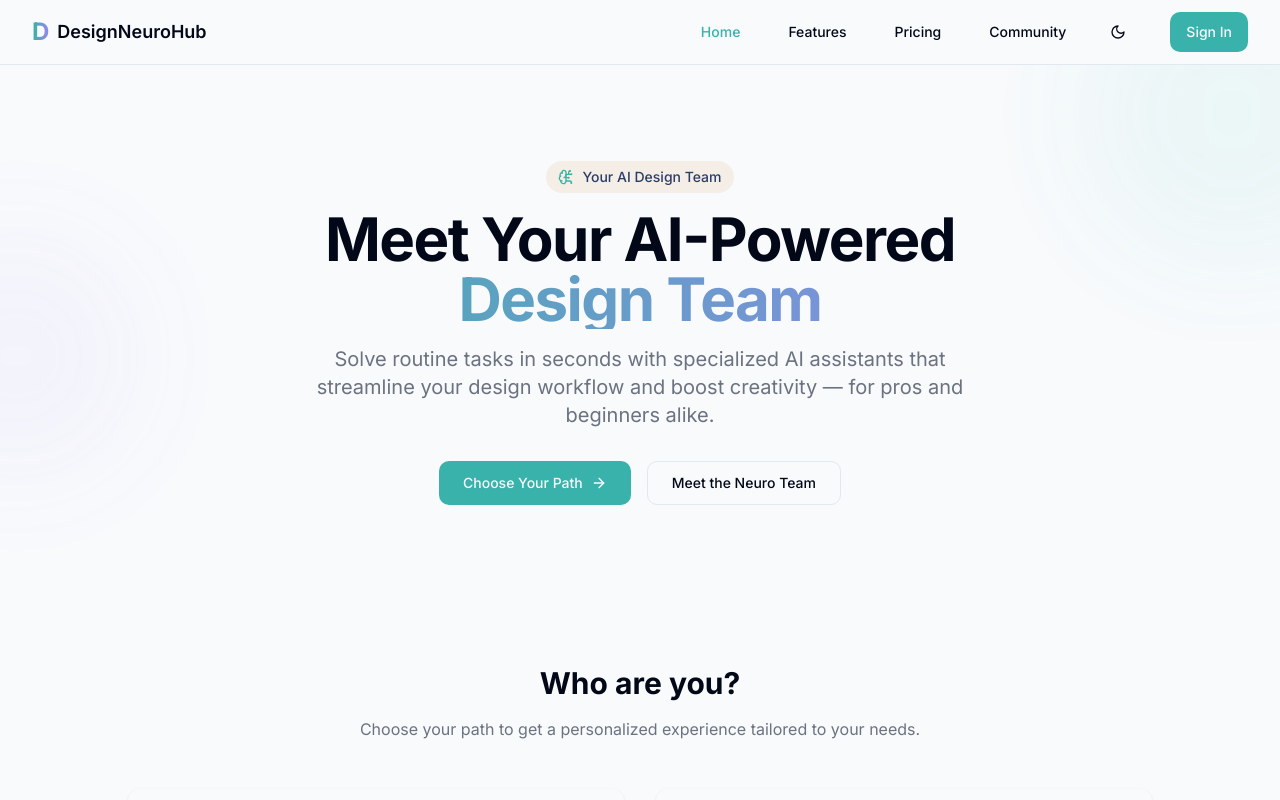
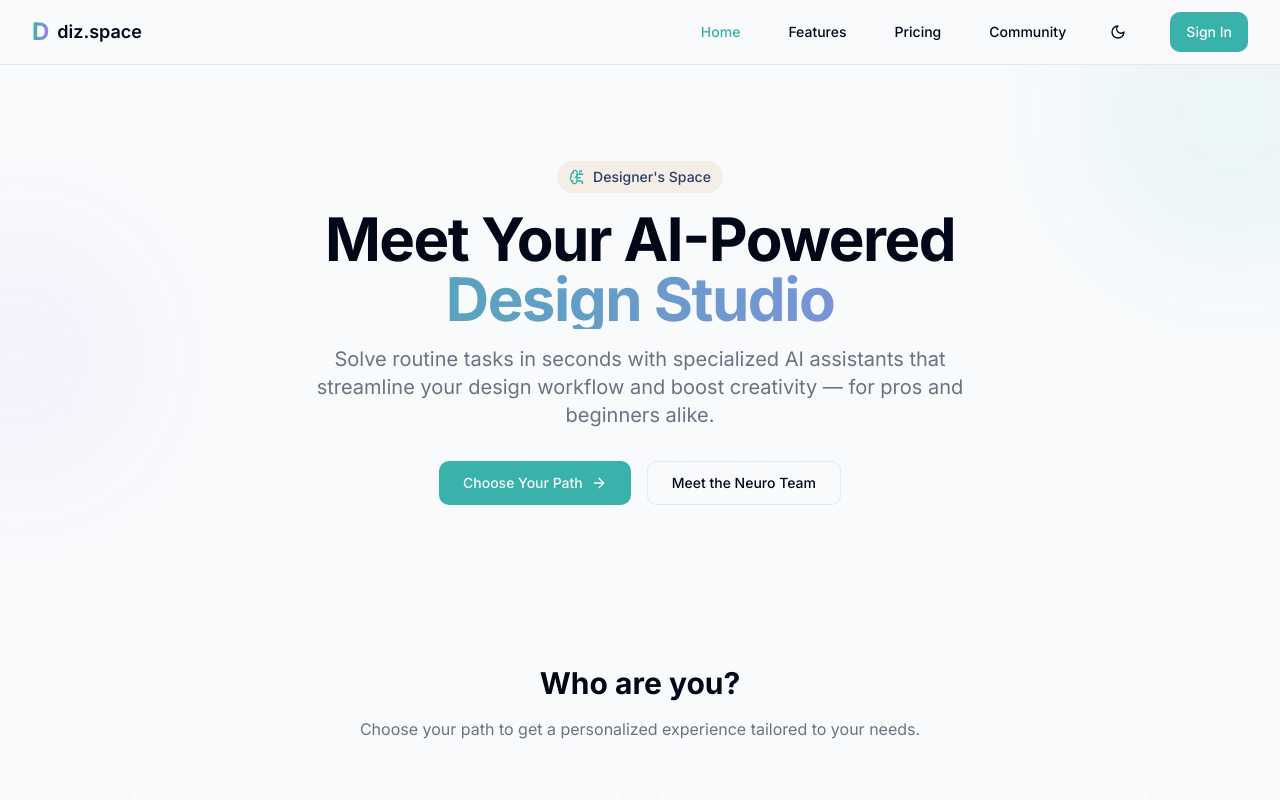
Before and after one commit to Cleschoff/design-neuro-hub, a React (Vite) app: page / in a window 1280 px wide. Shown: the top 800 px of the page. Built offline with nearby package versions, Linux system fonts and the light colour scheme.

Commit message:
Refactor: Update site title
Update the site title to reflect the diz.space domain.

```diff
--- a/src/components/DashboardSidebar.tsx
+++ b/src/components/DashboardSidebar.tsx
@@ -1,4 +1,3 @@
-
 import { cn } from "@/lib/utils";
 import {
   BrainCircuit, Palette, Layout, Lightbulb,
@@ -86,7 +85,7 @@ const DashboardSidebar = ({ sidebarOpen }: DashboardSidebarProps) => {
       <div className="flex items-center h-16 px-4 border-b">
         <Link to="/" className="flex items-center">
           <span className="text-2xl font-bold bg-clip-text text-transparent neuro-gradient mr-2">D</span>
-          <span className="text-lg font-semibold">DesignNeuroHub</span>
+          <span className="text-lg font-semibold">diz.space</span>
         </Link>
       </div>
 
--- a/src/components/Footer.tsx
+++ b/src/components/Footer.tsx
@@ -1,4 +1,3 @@
-
 import { Link } from "react-router-dom";
 
 const Footer = () => {
@@ -9,13 +8,13 @@ const Footer = () => {
           <div className="col-span-1 md:col-span-1">
             <Link to="/" className="flex items-center mb-4">
               <span className="text-2xl font-bold bg-clip-text text-transparent neuro-gradient mr-2">D</span>
-              <span className="text-lg font-semibold">DesignNeuroHub</span>
+              <span className="text-lg font-semibold">diz.space</span>
             </Link>
             <p className="text-sm text-gray-500 dark:text-gray-400 mb-4">
-              Your AI Design Team for Faster, Smarter Solutions
+              Your Designer's Space for AI-Powered Design Solutions
             </p>
             <p className="text-sm text-gray-500 dark:text-gray-400">
-              © {new Date().getFullYear()} DesignNeuroHub. All rights reserved.
+              © {new Date().getFullYear()} diz.space. All rights reserved.
             </p>
           </div>
 
--- a/src/components/Hero.tsx
+++ b/src/components/Hero.tsx
@@ -14,12 +14,12 @@ const Hero = () => {
         <div className="text-center">
           <div className="inline-flex items-center justify-center mb-4 px-3 py-1.5 rounded-full bg-neuro-sand dark:bg-white/10 text-neuro-navy dark:text-white text-sm font-medium">
             <BrainCircuit size={16} className="mr-2 text-neuro-teal" />
-            <span>Your AI Design Team</span>
+            <span>Designer's Space</span>
           </div>
 
           <h1 className="text-4xl sm:text-5xl md:text-6xl font-bold tracking-tight mb-4">
             <span className="block">Meet Your AI-Powered</span>
-            <span className="block bg-clip-text text-transparent neuro-gradient">Design Team</span>
+            <span className="block bg-clip-text text-transparent neuro-gradient">Design Studio</span>
           </h1>
 
           <p className="max-w-2xl mx-auto text-lg md:text-xl text-gray-500 dark:text-gray-400 mb-8">
--- a/src/components/Navbar.tsx
+++ b/src/components/Navbar.tsx
@@ -24,7 +24,7 @@ const Navbar = () => {
           <div className="flex-shrink-0 flex items-center">
             <Link to="/" className="flex items-center">
               <span className="text-2xl font-bold bg-clip-text text-transparent neuro-gradient mr-2">D</span>
-              <span className="text-lg font-semibold">DesignNeuroHub</span>
+              <span className="text-lg font-semibold">diz.space</span>
             </Link>
           </div>
 
```
